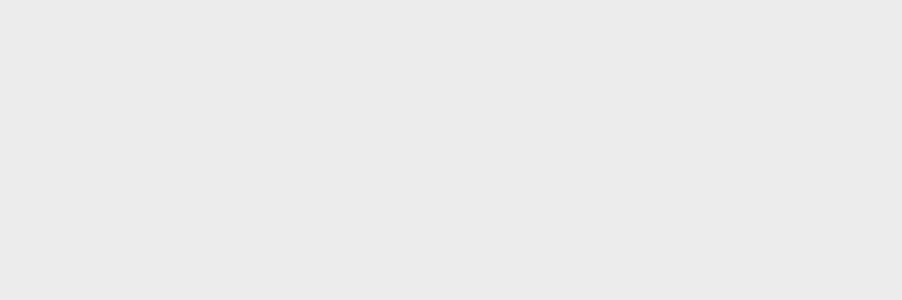
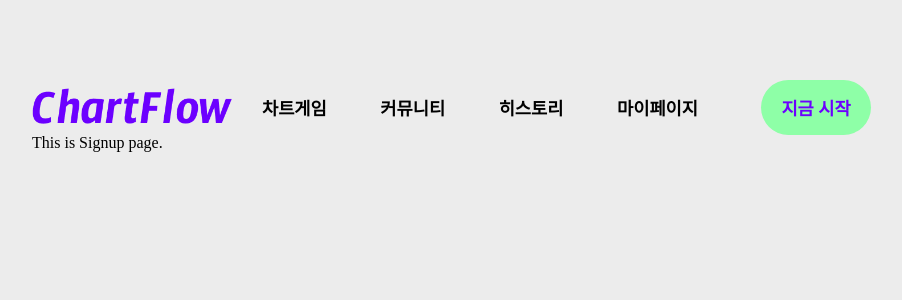
Before and after one commit to KUMA93/ChartFlow, a React (Create React App) app in the folder FrontEnd/chartflow/: page /signup in a window 1280 px wide. Before the commit this address had no page. Shown: the top 300 px of the page, without its empty margins (160-1062 px from the left). Built offline with nearby package versions, Linux system fonts and the light colour scheme; a web font is replaced by a local one.

Commit message:
Feat: 로그인 모달창 구현

```diff
--- a/FrontEnd/chartflow/src/App.jsx
+++ b/FrontEnd/chartflow/src/App.jsx
@@ -6,6 +6,7 @@ import { ThemeProvider } from "./styles/themeProvider";
 import MyPage from "./pages/MyPage";
 import History from "./pages/History";
 import Board from "./pages/Board";
+import Signup from "./pages/Signup";
 
 function App() {
   return (
@@ -18,6 +19,7 @@ function App() {
           <Route path="/hist" element={<History />} />
           <Route path="/mypage" element={<MyPage />} />
           <Route path="/boards" element={<Board />} />
+          <Route path="/signup" element={<Signup />} />
         </Routes>
       </ThemeProvider>
     </Router>
--- a/FrontEnd/chartflow/src/components/Header/index.jsx
+++ b/FrontEnd/chartflow/src/components/Header/index.jsx
@@ -97,7 +97,7 @@ function Header() {
             <div
               className={styles.signup}
               onClick={() => {
-                navigate("/signup");
+                window.location.href = "/signup";
               }}
             >
               회원가입
--- /dev/null
+++ b/FrontEnd/chartflow/src/pages/Signup/index.jsx
@@ -0,0 +1,12 @@
+import Header from "../../components/Header";
+
+function MyPage() {
+  return (
+    <>
+      <Header />
+      <p>This is Signup page.</p>
+    </>
+  );
+}
+
+export default MyPage;
```
